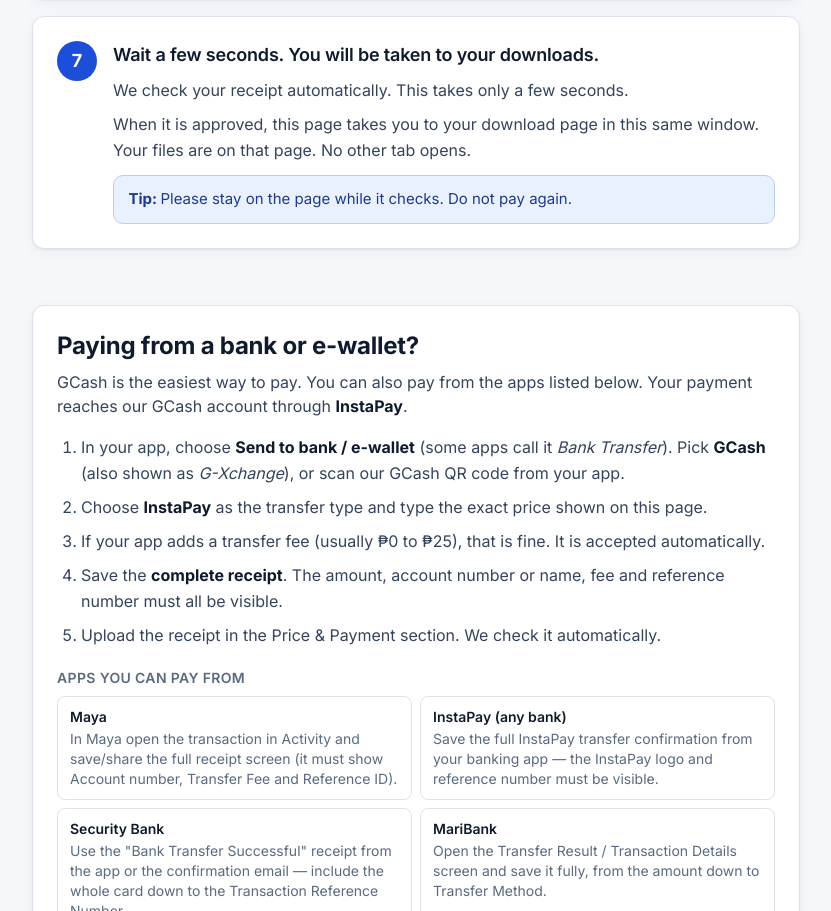
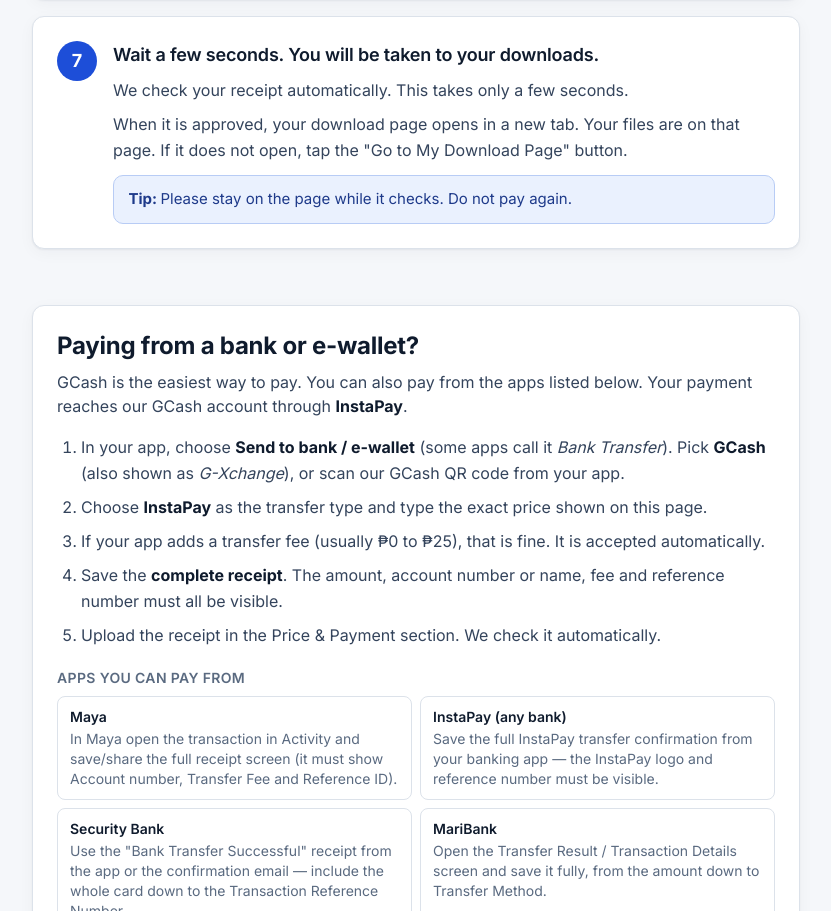
Before and after one commit to jherico-john/The-Fundamentals, a Next.js app: page /products/bundle in a window 1280 px wide. Shown: the part 4457-5368 px from the top of the page, without its empty margins (224-1055 px from the left). Built offline with nearby package versions, Linux system fonts and the light colour scheme; no server answers.

Commit message:
Update src/components/PaymentTutorial.tsx

```diff
--- a/src/components/PaymentTutorial.tsx
+++ b/src/components/PaymentTutorial.tsx
@@ -6,6 +6,7 @@
 //  • a screenshot beside the step wherever we have one
 //  • a plain "what happens at the end" step: you are taken to the download page
 //    in this same window — nothing opens in another tab.
+const NEW_TAB = process.env.NEXT_PUBLIC_THANKYOU_OPEN_NEW_TAB !== 'false';
 const GCASH_NAME = process.env.NEXT_PUBLIC_GCASH_NAME || 'J. Balasa';
 
 interface Step {
@@ -75,7 +76,9 @@ const STEPS: Step[] = [
     title: 'Wait a few seconds. You will be taken to your downloads.',
     body: [
       'We check your receipt automatically. This takes only a few seconds.',
-      'When it is approved, this page takes you to your download page in this same window. Your files are on that page. No other tab opens.',
+      NEW_TAB
+        ? 'When it is approved, your download page opens in a new tab. Your files are on that page. If it does not open, tap the "Go to My Download Page" button.'
+        : 'When it is approved, this page takes you to your download page in this same window. Your files are on that page. No other tab opens.',
     ],
     tip: 'Please stay on the page while it checks. Do not pay again.',
   },
```
